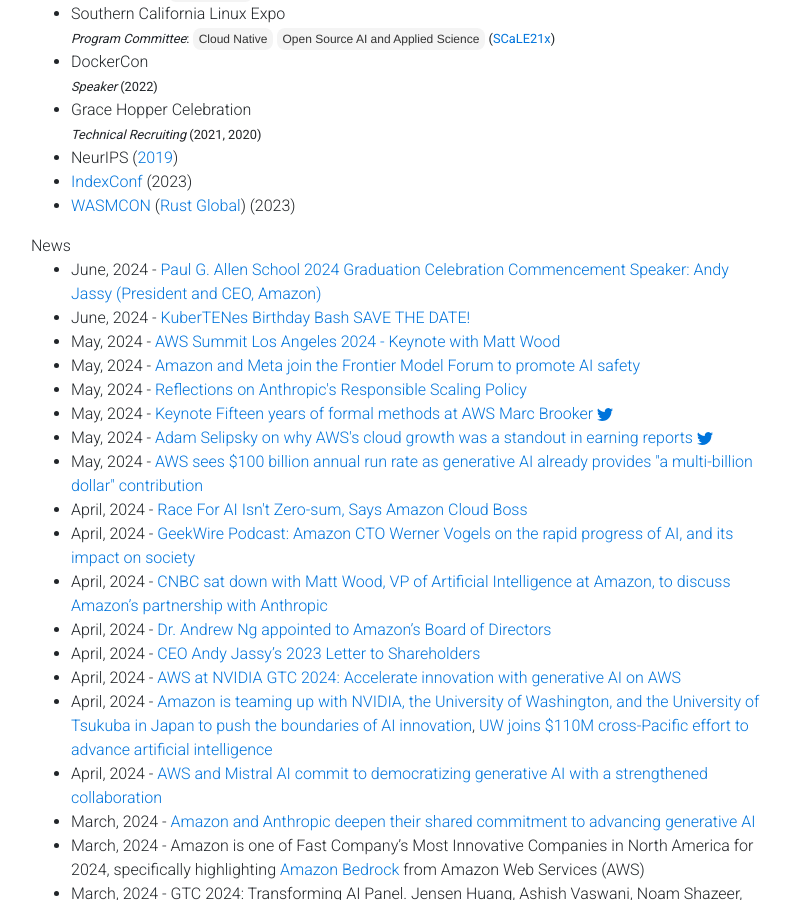
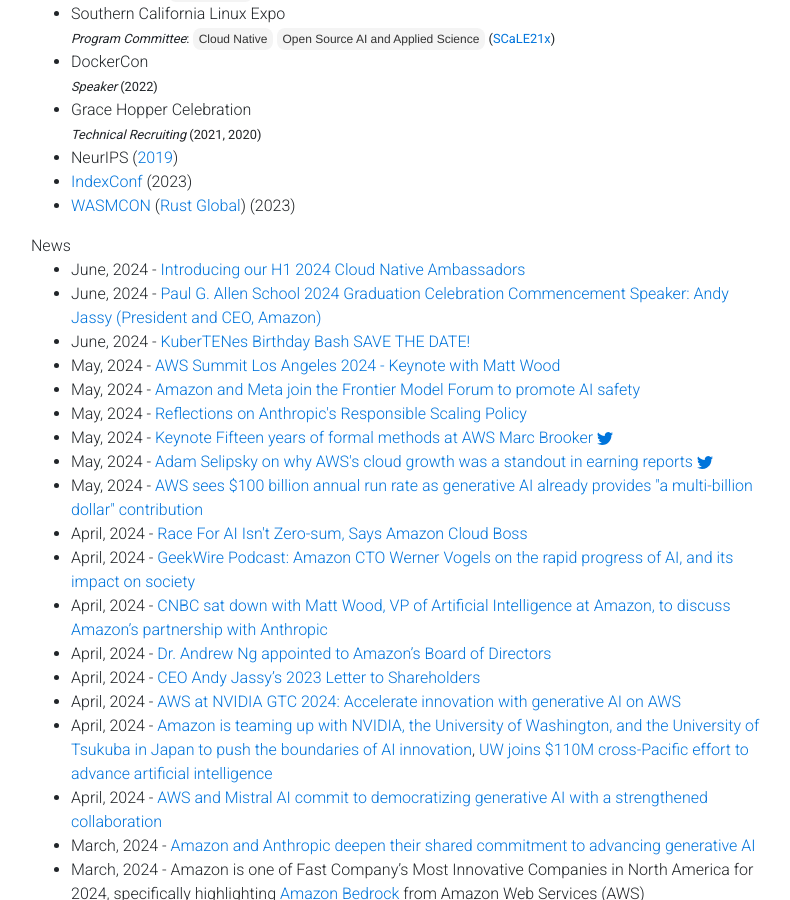
Before and after one commit to gfw001/gfw001.github.io, a Jekyll site: the page portfolio.html, which Jekyll copies as it is, in a window 1280 px wide and 900 px high, scrolled down 1856 px. Shown: the whole window, without its empty margins (54-844 px from the left). Built offline with Jekyll 4.4.1, drawn with Linux system fonts in a browser that asks for light colours; nearby versions of some CDN libraries; a style sheet for code colours, icons or effects is not loaded.

Commit message:
Update portfolio.html

```diff
--- a/portfolio.html
+++ b/portfolio.html
@@ -321,6 +321,9 @@
       News
 	<ul>
 
+	<li>
+	       June, 2024 - <a href="https://www.cncf.io/blog/2024/06/17/introducing-our-h1-2024-cloud-native-ambassadors/">Introducing our H1 2024 Cloud Native Ambassadors</a>
+	</li>
 	<li>
 	       June, 2024 - <a href="https://www.youtube.com/watch?v=AS5bRWsktTI">Paul G. Allen School 2024 Graduation Celebration Commencement Speaker: Andy Jassy (President and CEO, Amazon)</a>
 	</li>
```
